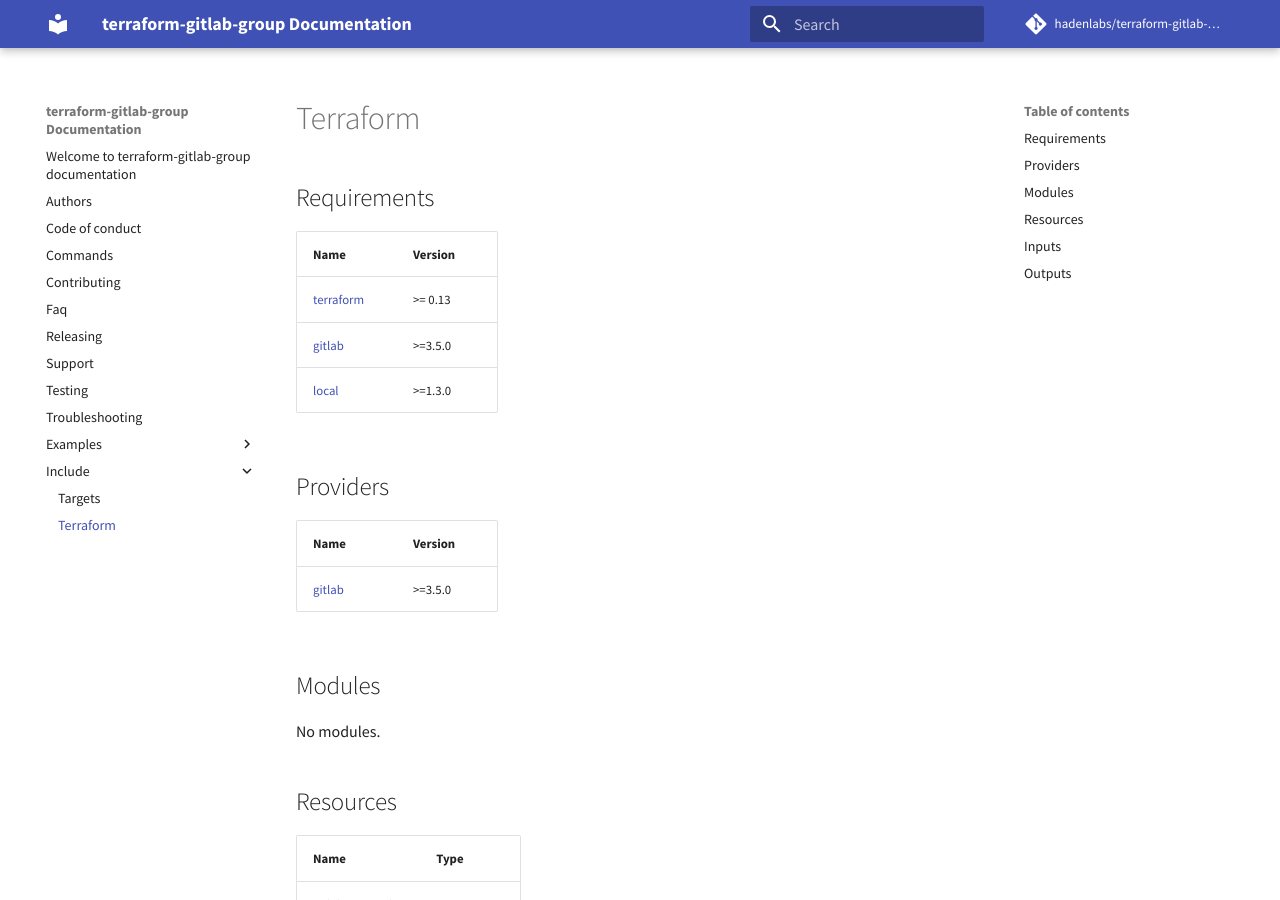
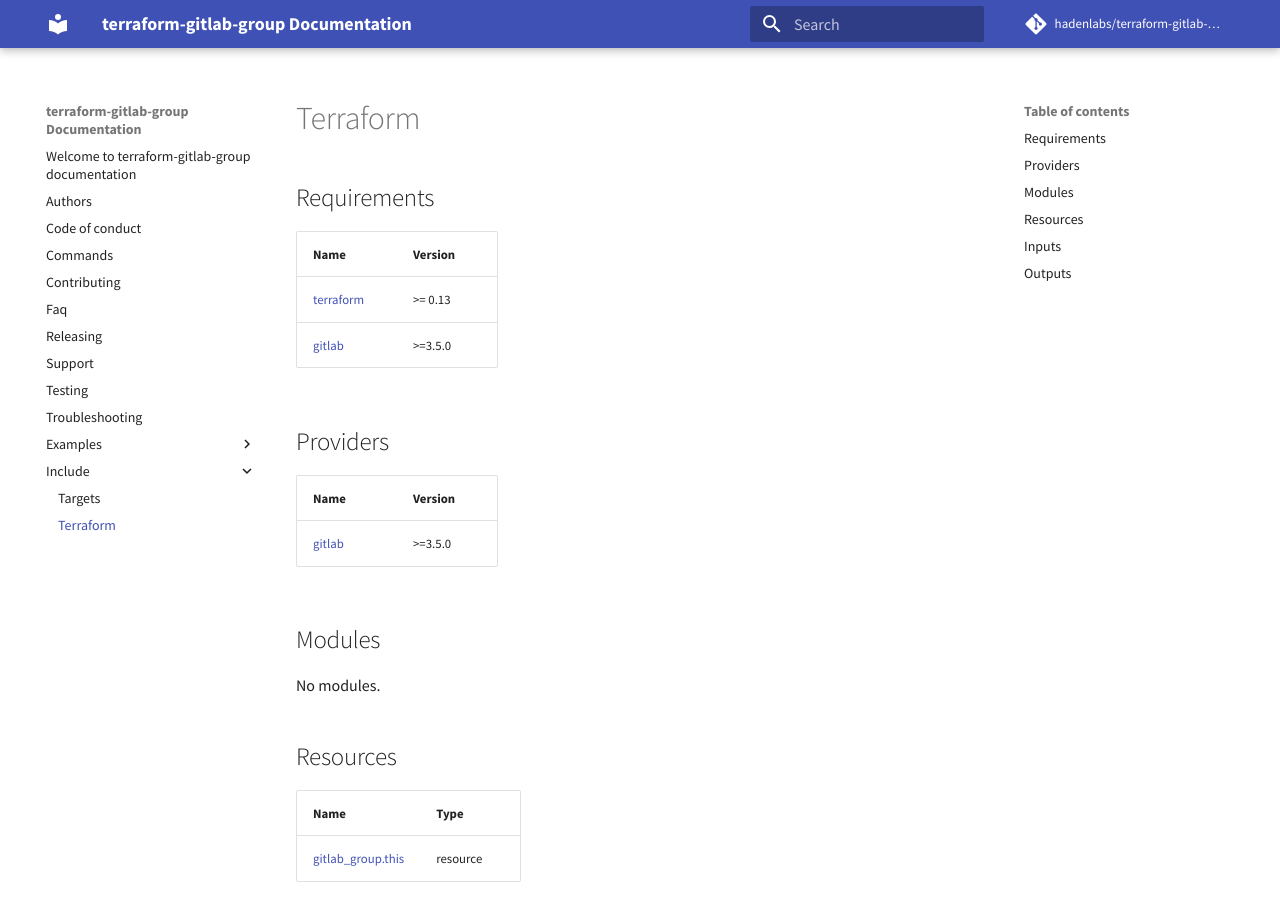
Before and after one commit to hadenlabs/terraform-gitlab-group, an MkDocs documentation site: the page built from docs/include/terraform.md, in a window 1280 px wide and 900 px high. Built offline with MkDocs 1.6.1 and Material for MkDocs 9.7.7, drawn with Linux system fonts in a browser that asks for light colours; comment, search, counter and statistics services are not loaded.

Commit message:
chore: delete provider local (#3)

```diff
--- a/docs/include/terraform.md
+++ b/docs/include/terraform.md
@@ -5,7 +5,6 @@
 |------|---------|
 | <a name="requirement_terraform"></a> [terraform](#requirement\_terraform) | >= 0.13 |
 | <a name="requirement_gitlab"></a> [gitlab](#requirement\_gitlab) | >=3.5.0 |
-| <a name="requirement_local"></a> [local](#requirement\_local) | >=1.3.0 |
 
 ## Providers
 
```
Also changed, not shown: 1 other file.
